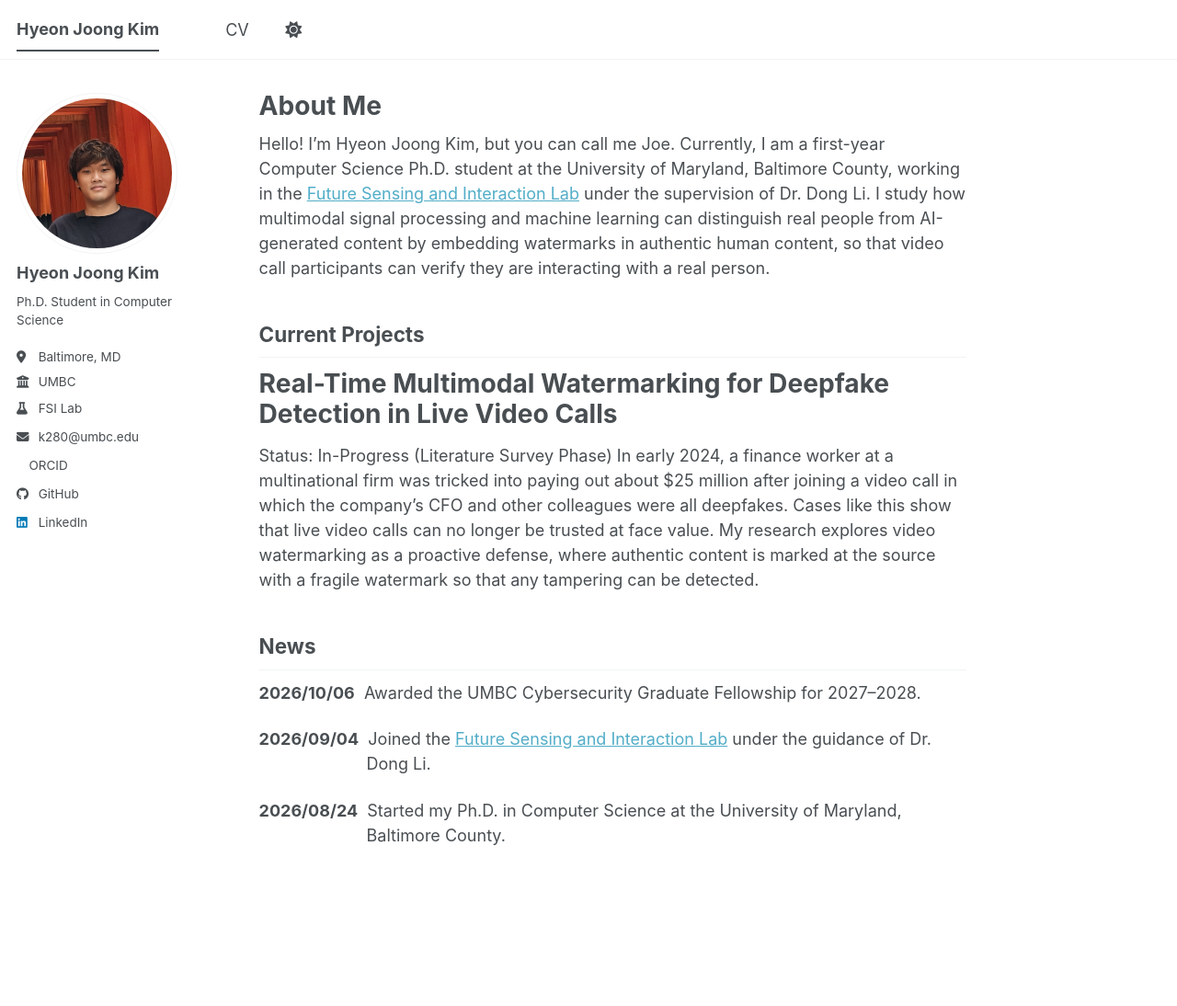
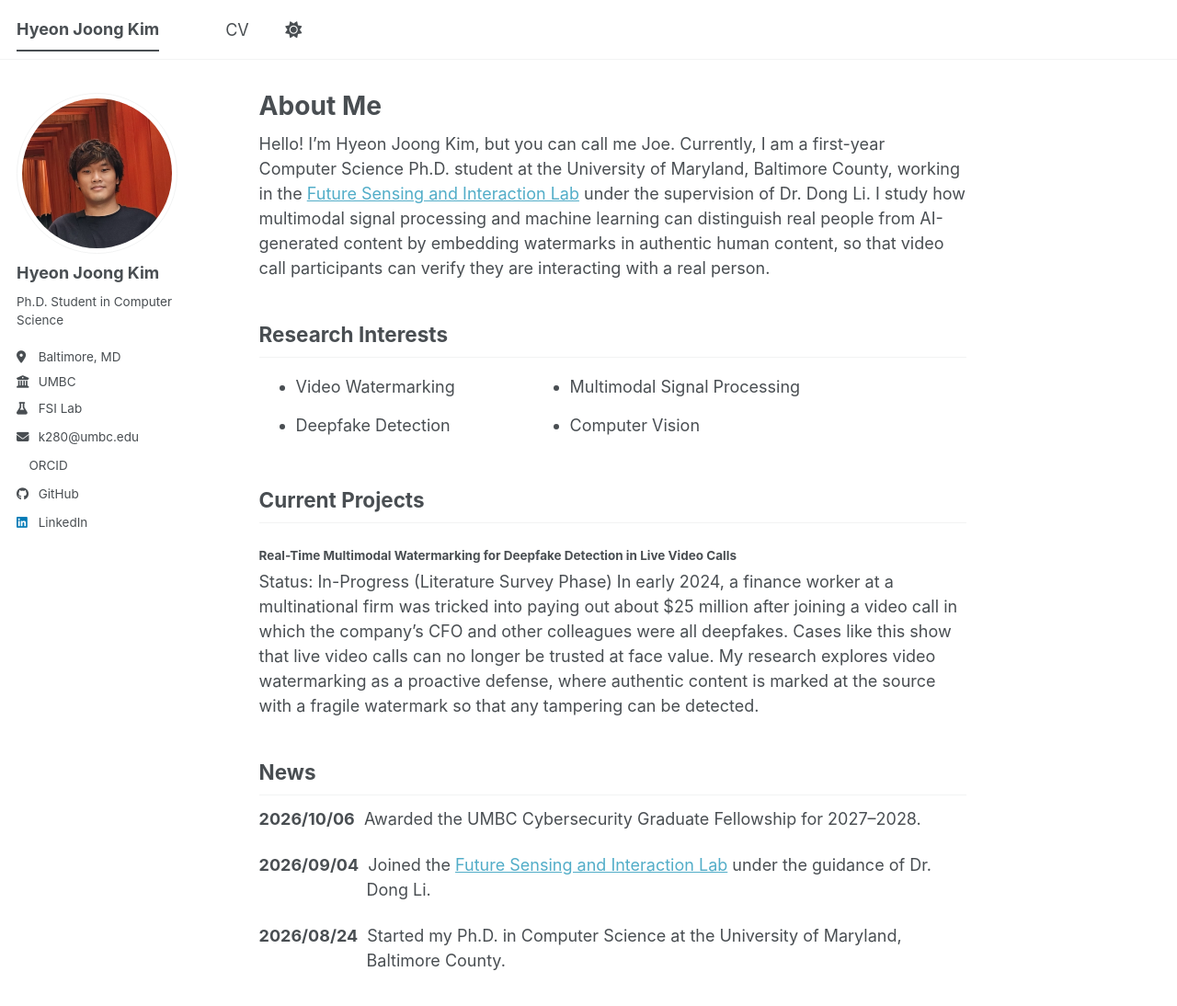
Before and after one commit to hyeonjoong-k/hyeonjoong-k.github.io, a Jekyll site: the page built from _pages/about.md, in a window 1280 px wide and 1274 px high. Shown: the top 1094 px of the window at 92% size. Built offline with Jekyll 4.4.1, drawn with Linux system fonts in a browser that asks for light colours; a style sheet for code colours, icons or effects is not loaded.

Commit message:
Update about.md

```diff
--- a/_pages/about.md
+++ b/_pages/about.md
@@ -9,8 +9,16 @@ redirect_from:
 
 Hello! I'm Hyeon Joong Kim, but you can call me Joe. Currently, I am a first-year Computer Science Ph.D. student at the University of Maryland, Baltimore County, working in the [Future Sensing and Interaction Lab](https://leetton.github.io/index.html) under the supervision of Dr. Dong Li. I study how multimodal signal processing and machine learning can distinguish real people from AI-generated content by embedding watermarks in authentic human content, so that video call participants can verify they are interacting with a real person.
 
+<h2>Research Interests</h2>
+<ul style="display: grid; grid-template-columns: 1fr 1fr; gap: 0.3rem 2rem; max-width: 600px;">
+  <li>Video Watermarking</li>
+  <li>Multimodal Signal Processing</li>
+  <li>Deepfake Detection</li>
+  <li>Computer Vision</li>
+</ul>
+
 ## Current Projects
-# Real-Time Multimodal Watermarking for Deepfake Detection in Live Video Calls
+#### Real-Time Multimodal Watermarking for Deepfake Detection in Live Video Calls
 Status: In-Progress (Literature Survey Phase)
 In early 2024, a finance worker at a multinational firm was tricked into paying out about $25 million after joining a video call in which the company's CFO and other colleagues were all deepfakes. Cases like this show that live video calls can no longer be trusted at face value. My research explores video watermarking as a proactive defense, where authentic content is marked at the source with a fragile watermark so that any tampering can be detected.
 
```
